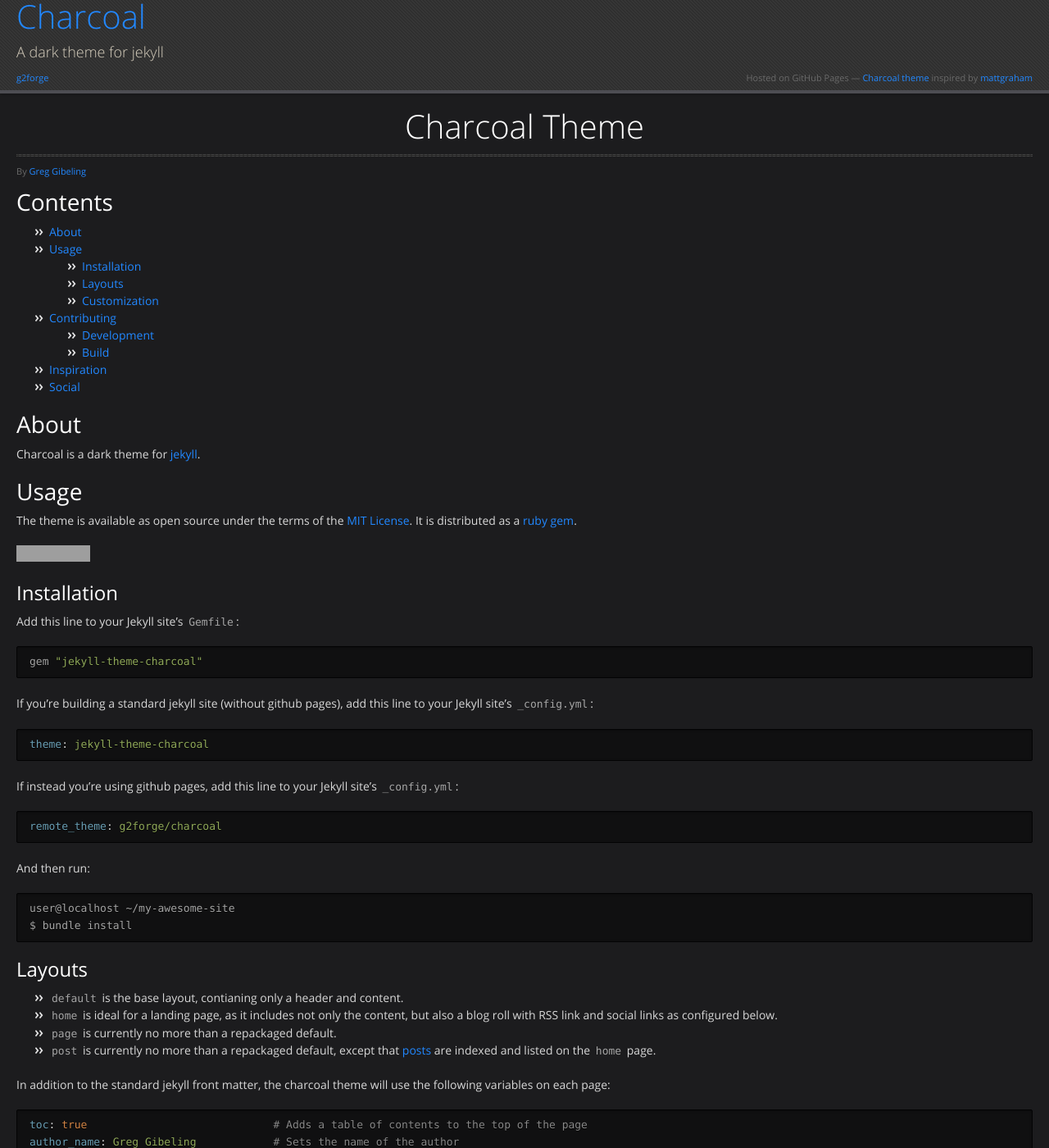
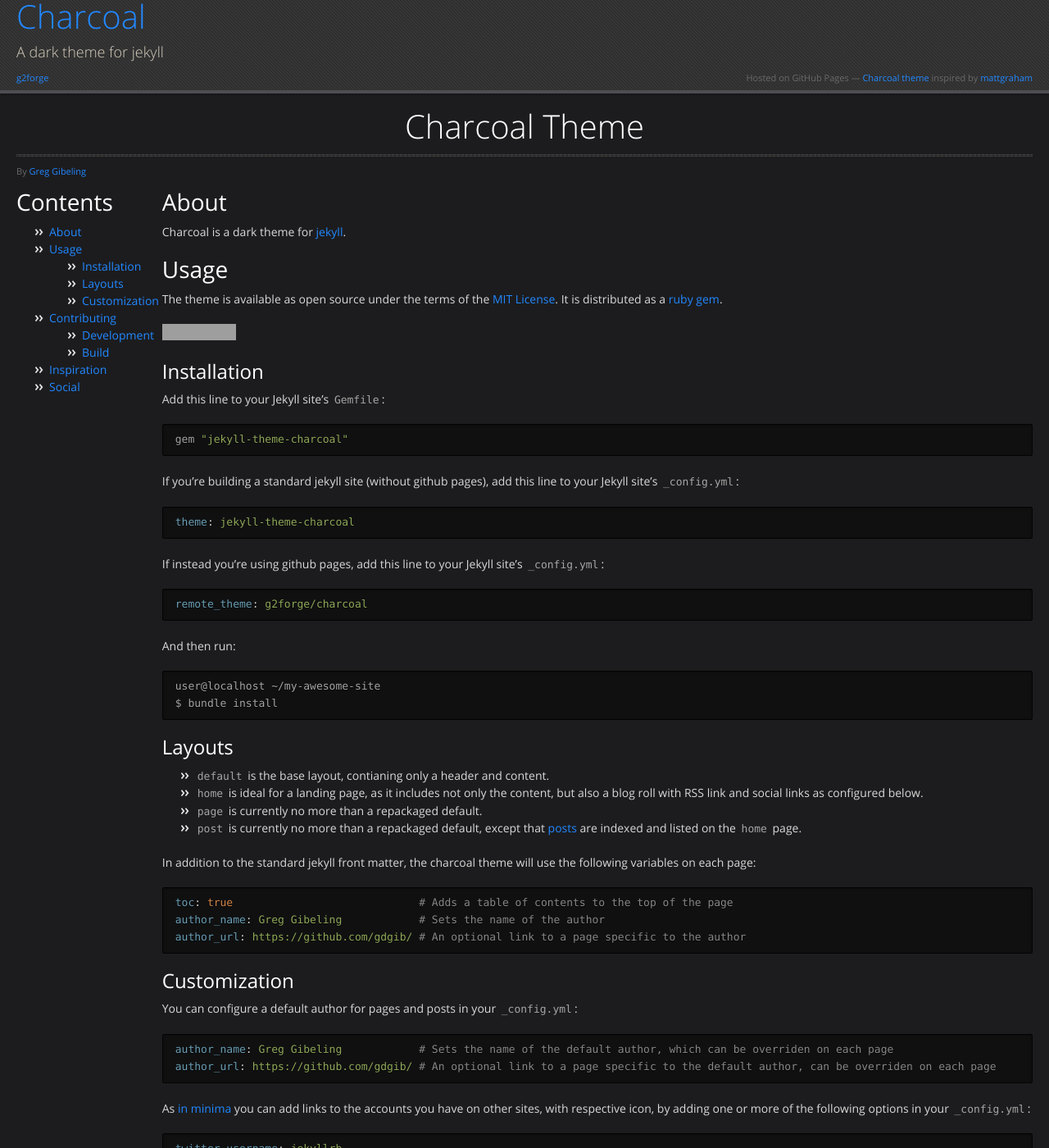
Before and after one commit to g2forge/charcoal, a Jekyll site: the page built from README.md, in a window 1280 px wide and 1400 px high. Shown: the whole window at 82% size. Built offline with Jekyll 4.4.1, drawn with Linux system fonts in a browser that asks for light colours; nearby versions of some CDN libraries; grey boxes are pictures that could not be loaded.

Commit message:
G2-219 ToC sidebar

```diff
--- a/_layouts/default.html
+++ b/_layouts/default.html
@@ -12,13 +12,18 @@
 					<span class="credits right">{{ page.date | date: date_format }}</span>
 				</div>
 
-				{% if page.toc %}
-					<h1>Contents</h1>
-					{% include toc.html html=content %}
-				{% endif %}
+				<div class="content">
+					{% if page.toc %}
+						<div class="sidebar">
+							<h1>Contents</h1>
+							{% include toc.html html=content %}
+						</div>
+					{% endif %}
 
-				{{ content }}
-
+					<div class="main">
+						{{ content }}
+					</div>
+				</div>
 			</section>
 		</div>
 		{% include footer.html %}
--- a/_sass/jekyll-theme-charcoal.scss
+++ b/_sass/jekyll-theme-charcoal.scss
@@ -231,6 +231,9 @@ section {
   margin-top: $charcoal-header-height + 10px;
 
   img { max-width: 100%; }
+
+  .content { display: flex }
+  .sidebar { flex: 20% }
 }
 
 #title {
```
